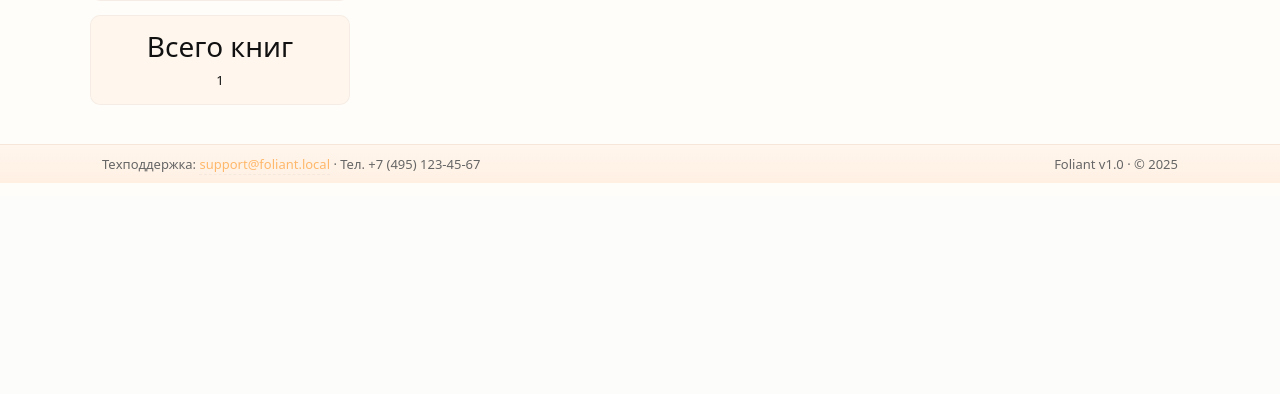
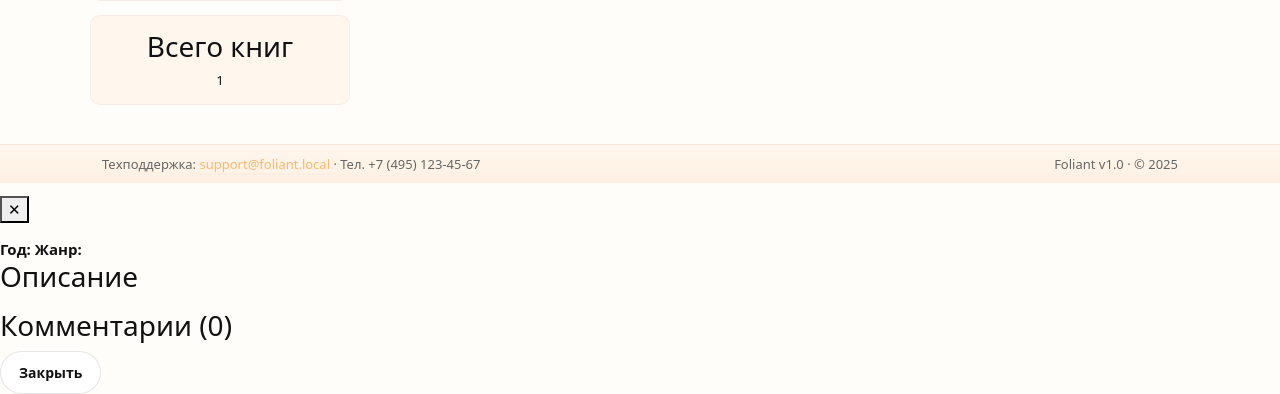
Before and after one commit to Dan4i4ek31/Final_Project_2.0, a FastAPI app: page / in a window 1280 px wide. Shown: the part 617-1011 px from the top of the page. Before the commit the page ends 800 px from the top, so only its background shows below. Run offline with FastAPI, Linux system fonts and the light colour scheme; data comes from the database, SQL or seed files in the repository.

Commit message:
feat: add book detail modal dialog with professional styling

```diff
--- a/app/templates/index.html
+++ b/app/templates/index.html
@@ -105,6 +105,58 @@
         </article>
     </template>
 
+    <!-- Модальное окно деталей книги -->
+    <div id="bookModal" class="book-modal" aria-hidden="true">
+        <div class="book-modal-overlay" onclick="closeBookModal()"></div>
+        <div class="book-modal-content">
+            <button class="book-modal-close" aria-label="Закрыть" onclick="closeBookModal()">✕</button>
+
+            <div class="book-modal-header">
+                <div class="book-modal-cover" id="modalCover"></div>
+                <div class="book-modal-title-section">
+                    <h1 id="modalTitle" class="book-modal-title"></h1>
+                    <p id="modalAuthor" class="book-modal-author"></p>
+                    <div class="book-modal-meta-info">
+                        <span class="badge-info"><strong>Год:</strong> <span id="modalYear"></span></span>
+                        <span class="badge-info"><strong>Жанр:</strong> <span id="modalGenre"></span></span>
+                    </div>
+                </div>
+            </div>
+
+            <div class="book-modal-body">
+                <div class="book-modal-section">
+                    <h3>Описание</h3>
+                    <p id="modalDescription" class="book-modal-description"></p>
+                </div>
+
+                <div class="book-modal-section">
+                    <h3>Комментарии (<span id="modalCommentsCount">0</span>)</h3>
+                    <div id="modalCommentsList" class="book-modal-comments"></div>
+                </div>
+
+                <div class="book-modal-section" id="addCommentSection" style="display: none;">
+                    <h3>Добавить комментарий</h3>
+                    <div class="book-modal-comment-form">
+                        <textarea
+                            id="modalCommentInput"
+                            class="book-modal-textarea"
+                            placeholder="Напишите ваш комментарий..."
+                            maxlength="500"
+                            rows="4"></textarea>
+                        <button id="modalCommentSubmit" class="btn primary">Отправить комментарий</button>
+                    </div>
+                </div>
+            </div>
+
+            <div class="book-modal-actions">
+                <button id="modalReadToggle" class="btn secondary ghost" style="display: none;">
+                    <span class="read-text">📖 Отметить как прочитанное</span>
+                </button>
+                <button class="btn secondary" onclick="closeBookModal()">Закрыть</button>
+            </div>
+        </div>
+    </div>
+
     <!-- Модальное окно аутентификации -->
     <div id="authModal" class="modal" aria-hidden="true">
         <div class="modal-inner">
```
